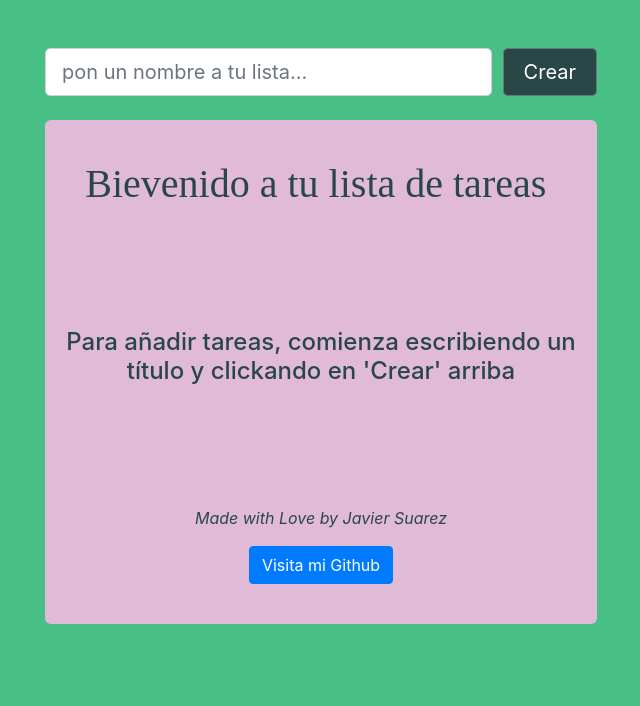
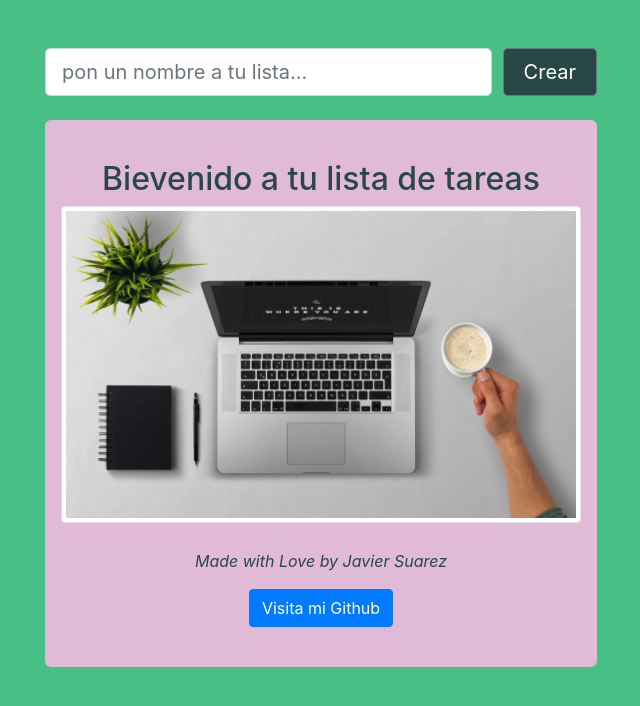
Before and after one commit to Onpointiscake/to-do-app, a Vue app: page / in a window 1280 px wide. Shown: the top 706 px of the page, without its empty margins (319-959 px from the left). Built offline with nearby package versions, Linux system fonts and the light colour scheme; a web font is replaced by a local one.

Commit message:
add index image

```diff
--- a/src/App.vue
+++ b/src/App.vue
@@ -10,8 +10,8 @@
        <TodoList v-if="listaEstaCreada" />
        <div class="intro-wrapper" v-if="!listaEstaCreada">
           <div class="intro-subwrapper-2">
-            <h1>Bievenido a tu lista de tareas</h1>
-            <h4>Para añadir tareas, comienza escribiendo un título y clickando en 'Crear' arriba</h4>
+            <h2>Bievenido a tu lista de tareas</h2>
+            <b-img thumbnail fluid :src="require('./assets/arm-break-coffee-257897.jpg')" alt="Image 2"></b-img>
           </div>
           <div class="intro-subwrapper-2">
             <p class="made-p">Made with Love by Javier Suarez</p>
@@ -74,9 +74,6 @@ body{
   padding: 5vh 2vh;
   border-radius: 6px;
 }
-.intro-subwrapper-2 p,h4{
-  padding-top: 14vh;
-}
 .made-p{
   font-style: italic;
   padding-top: 5%;
```
Also changed, not shown: src/assets/arm-break-coffee-257897.jpg (added).
